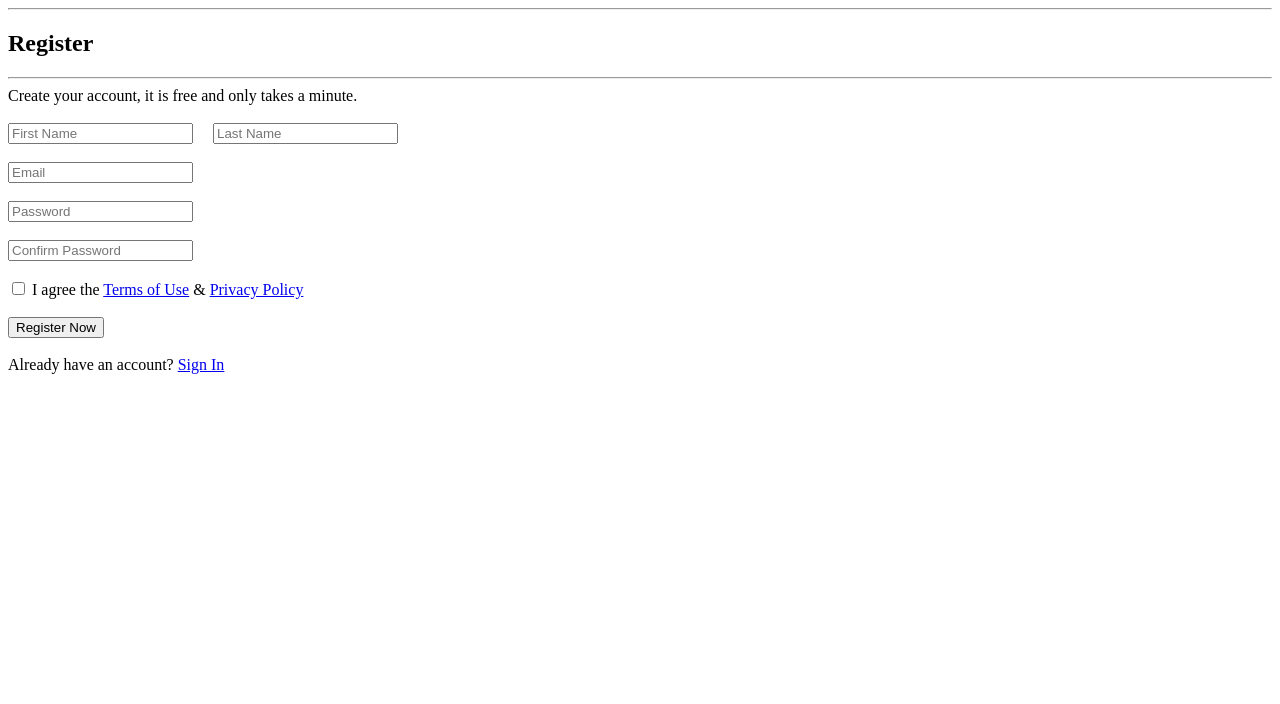
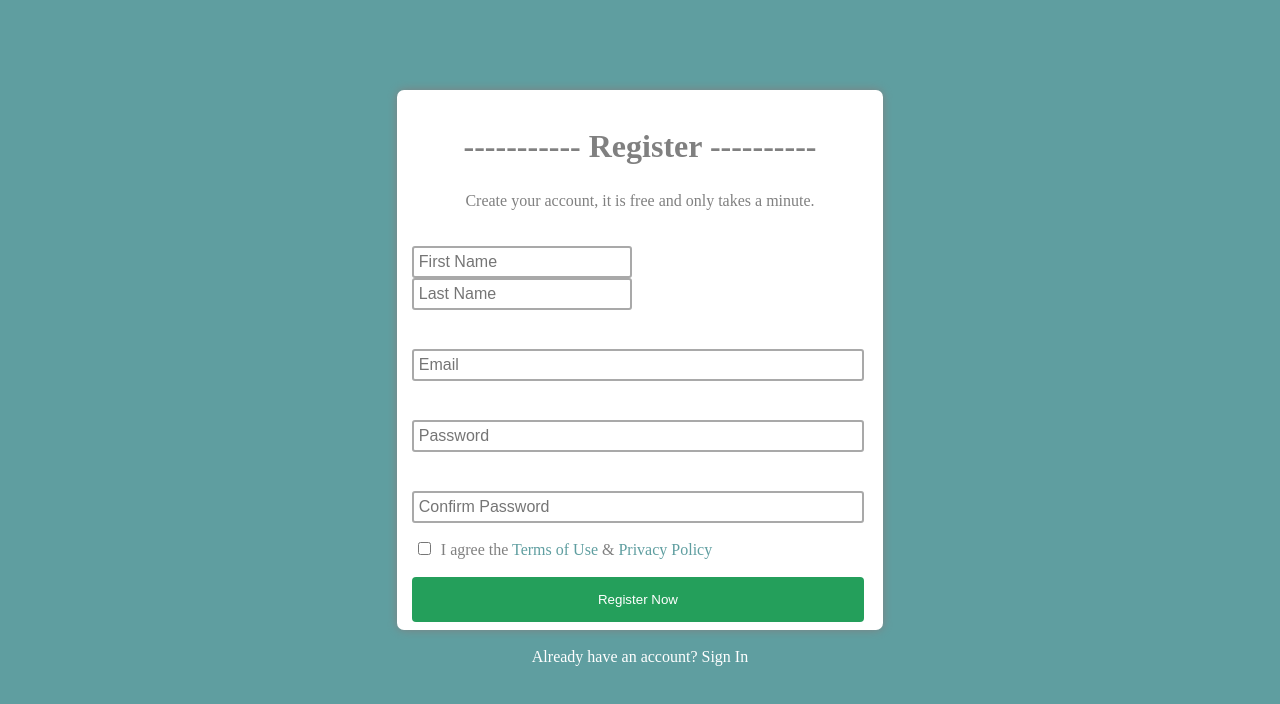
Before and after one commit to galakpaigates/registration-form, a plain HTML site: page index.html in a window 1280 px wide. Drawn offline with Linux system fonts and the light colour scheme.

Commit message:
Started and Completed CSS Design

```diff
--- a/index.html
+++ b/index.html
@@ -5,19 +5,19 @@
     <meta http-equiv="X-UA-Compatible" content="IE=edge">
     <meta name="viewport" content="width=device-width, initial-scale=1.0">
     <title>Flexbox & Grid @ KIT</title>
+
+    <link rel="stylesheet" href="./stylesheet.css">
 </head>
 <body>
     <div class="container">
 
         <div class="header">
-            <hr>
-
-            <h2 class="title">Register</h2>
-
-            <hr>
+            <h1 class="title">----------- Register ----------</h1>
         </div>
 
-        Create your account, it is free and only takes a minute.
+        <div class="createAccount">
+            Create your account, it is free and only takes a minute.
+        </div>
 
 <br> <br>
         <div>
@@ -27,15 +27,15 @@
         </div>
 <br>
         <div>
-            <input type="email" placeholder="Email">
+            <input type="email" class="emailInput" placeholder="Email">
         </div>
 <br>
         <div>
-            <input type="password" placeholder="Password">
+            <input type="password" class="passwordInput" placeholder="Password">
         </div>
 <br>
         <div>
-            <input type="password" placeholder="Confirm Password">
+            <input type="password" class="passwordInput" placeholder="Confirm Password">
         </div>
 
     <br>
@@ -46,13 +46,13 @@
         </label>
 <br> <br>
         <a href="#">
-            <button type="submit">
+            <button type="submit" class="submitButton">
                 Register Now
             </button>
         </a>
     </div>
 <br>
-    <div>
+    <div class="signIn">
         Already have an account? <a href="#">Sign In</a>
     </div>
 </body>
--- a/stylesheet.css
+++ b/stylesheet.css
@@ -0,0 +1,79 @@
+* {
+    margin: 0;
+    padding: 0;
+    box-sizing: border-box;
+    color: gray;
+}
+
+html {
+    background-color:cadetblue;
+}
+
+* a {
+    color: cadetblue;
+    text-decoration: none;
+    font-style: none;
+}
+
+* a:hover {
+    text-decoration: underline;
+}
+
+input {
+    padding: 5px;
+    margin: 0px 0px 0px 15px;
+    font-size: medium;
+    width: 220px;
+    border: 2px solid darkgray;
+    border-radius: 3px;
+}
+
+.emailInput,
+.passwordInput {
+    width: 93%;
+    margin-top: 21px;
+}
+
+#termsPolicy {
+    width: 25px;
+}
+
+.container {
+    background-color: white;
+    border-radius: 7px;
+    box-shadow: 0px 0px 10px gray;
+    width: 38%;
+    height: 540px;
+    margin: auto;
+    margin-top: 7%;
+    padding: 10px 0px 30px 0px;
+}
+
+.title {
+    line-height: 50px;
+    text-align: center;
+    margin: 21px;
+}
+
+.createAccount {
+    text-align: center;
+}
+
+.submitButton {
+    margin-left: 15px;
+    background-color:#249f5b;
+    color: white;
+    border: none;
+    border-radius: 4px;
+    padding: 15px;
+    width: 93%;
+}
+
+.signIn {
+    text-align: center;
+    color: white;
+}
+
+.signIn a {
+    color: white;
+}
```
